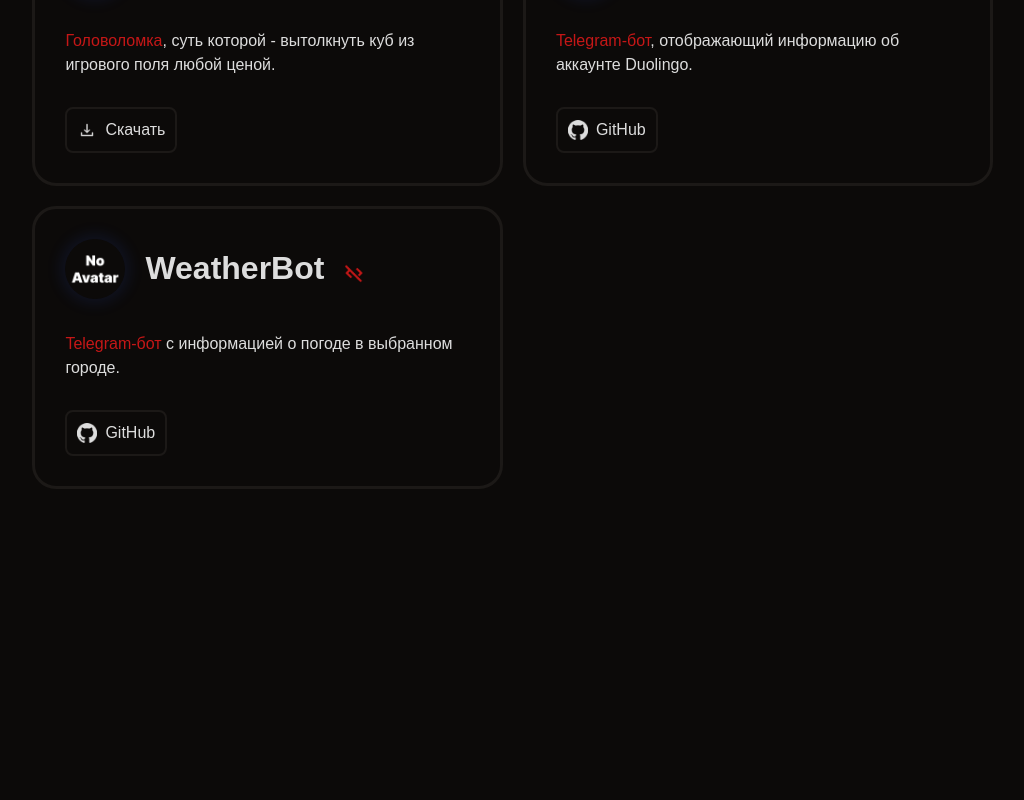
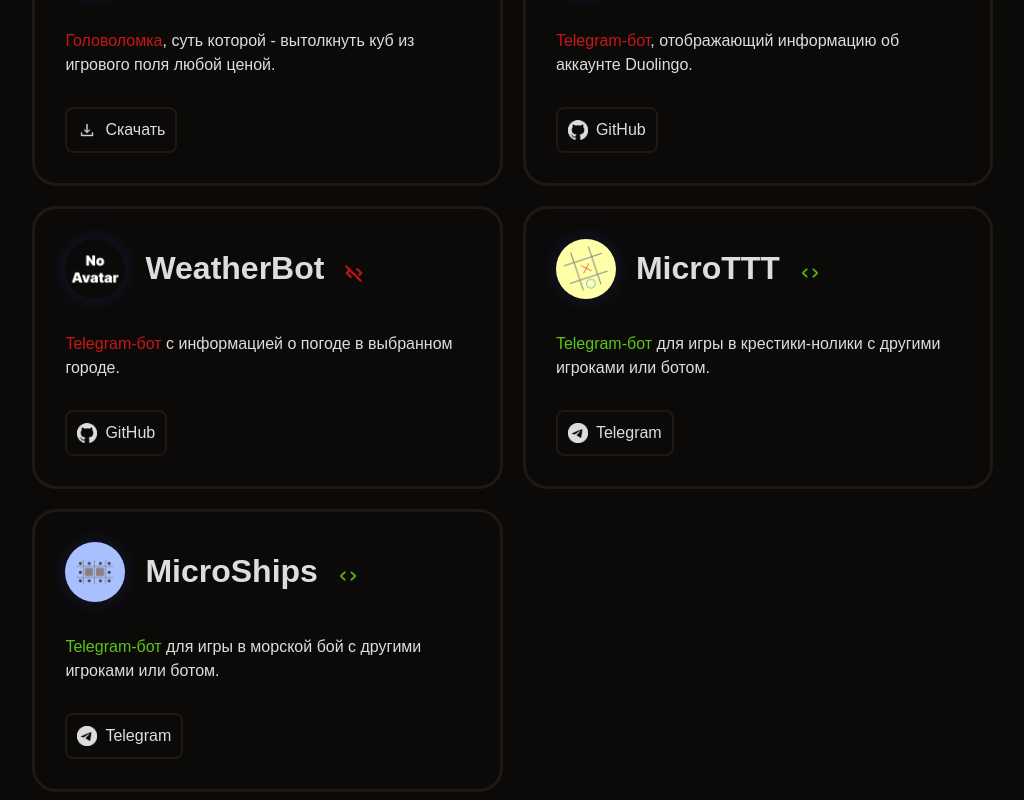
Before and after one commit to Payziii/MyWebsite, a Vue app: page /projects in a window 1280 px wide. Shown: the part 1972-2772 px from the top of the page, without its empty margins (102-1126 px from the left). Before the commit the page ends 2469 px from the top, so only its background shows below. Built offline with nearby package versions, Linux system fonts and the light colour scheme; a web font is replaced by a local one.

Commit message:
[ + ] Added 2 new projects

```diff
--- a/src/views/ProjectsView.vue
+++ b/src/views/ProjectsView.vue
@@ -172,6 +172,28 @@ const projects = ref([
     buttons: [
       { label: 'GitHub', url: 'https://github.com/Payziii/WeatherBot', icon: '/logos/github.png' }
     ]
+  },
+  {
+    id: 16,
+    name: 'MicroTTT',
+    avatar: '/logos/projects/MicroTTT.png',
+    description: '<span class="green">Telegram-бот</span> для игры в крестики-нолики с другими игроками или ботом.',
+    isActive: true,
+    shadowColor: 'rgba(50, 100, 255, 0.1)',
+    buttons: [
+      { label: 'Telegram', url: 'https://t.me/MicroTTTBot', icon: '/logos/tg.png' }
+    ]
+  },
+  {
+    id: 17,
+    name: 'MicroShips',
+    avatar: '/logos/projects/MicroShips.png',
+    description: '<span class="green">Telegram-бот</span> для игры в морской бой с другими игроками или ботом.',
+    isActive: true,
+    shadowColor: 'rgba(50, 100, 255, 0.1)',
+    buttons: [
+      { label: 'Telegram', url: 'https://t.me/MicroShipsBot', icon: '/logos/tg.png' }
+    ]
   }
 ])
 </script>
```
Also changed, not shown: public/logos/projects/MicroShips.png (added), public/logos/projects/MicroTTT.png (added).
